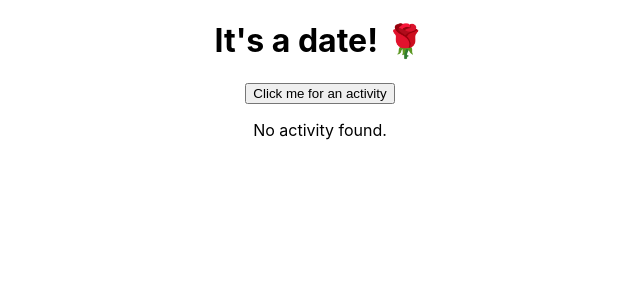
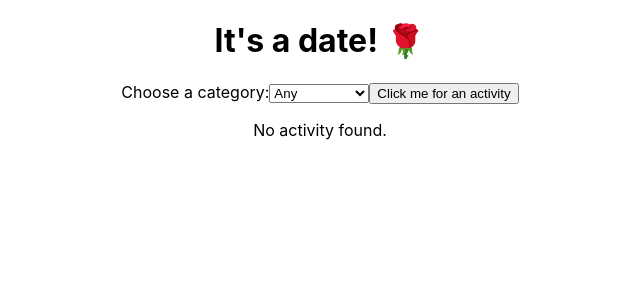
Before and after one commit to laurapham1/its-a-date, a React (Create React App) app: page / in a window 1280 px wide. Shown: the top 300 px of the page, without its empty margins (320-960 px from the left). Built offline with nearby package versions, Linux system fonts and the light colour scheme.

Commit message:
add select category

```diff
--- a/src/App.js
+++ b/src/App.js
@@ -1,15 +1,20 @@
-import { useState } from 'react';
-import dateIdeas from './dateIdeas.json';
-import './App.css';
+import { useState } from "react";
+import dateIdeas from "./dateIdeas.json";
+import "./App.css";
 
-const getRandomIdea = () => {
-  const randomIndex = Math.floor(Math.random() * dateIdeas.length);
-  return dateIdeas[randomIndex];
-}
+const dateCategories = [
+  "Outdoor",
+  "Creative",
+  "At Home",
+  "Adventurous",
+  "Food & Drink",
+  "Cosy & Chill",
+];
 
 function App() {
   const [activity, setActivity] = useState(null);
   const [loading, setLoading] = useState(false);
+  const [category, setCategory] = useState("");
 
   const handleClick = () => {
     setLoading(true);
@@ -19,16 +24,40 @@ function App() {
     }, 1000);
   };
 
+  const getRandomIdea = () => {
+    const filteredIdeas = dateIdeas.filter((idea) =>
+      dateCategories.includes(category) ? idea.category === category : true
+    );
+    const randomIndex = Math.floor(Math.random() * filteredIdeas.length);
+    return filteredIdeas[randomIndex];
+  };
+
   const content = () => {
     if (loading) return <p>Loading...</p>;
     if (!activity) return <p>No activity found.</p>;
 
-    return <h2>{activity.idea}</h2>;
+    return (
+      <>
+        <h2>{activity.idea}</h2>
+        <p>{activity.category}</p>
+      </>
+    );
   };
   return (
     <div className="App">
       <h1>It's a date! 🌹</h1>
-      <button onClick={handleClick} >Click me for an activity</button>
+      <label htmlFor="category">Choose a category:</label>
+      <select
+        className="select"
+        onChange={(e) => setCategory(e.target.value)}
+        value={category}
+      >
+        <option value="">Any</option>
+        {dateCategories.map((category) => (
+          <option value={category}>{category}</option>
+        ))}
+      </select>
+      <button onClick={handleClick}>Click me for an activity</button>
       <div className="content">{content()}</div>
     </div>
   );
```
